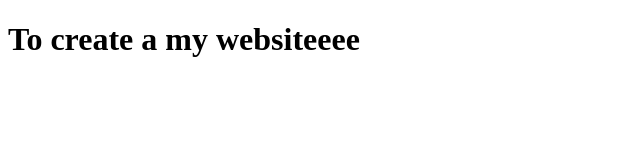
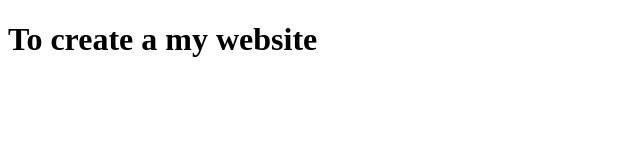
Before and after one commit to PoornimaSelvaraj/sample, a plain HTML site: page index.html in a window 1280 px wide. Shown: the full height of the page, 0-640 px from the left. Drawn offline with Linux system fonts and the light colour scheme.

Commit message:
Update index.html

```diff
--- a/index.html
+++ b/index.html
@@ -6,6 +6,6 @@
     <title>Website</title>
 </head>
 <body>
-    <h1>To create a my websiteeee</h1>
+    <h1>To create a my website</h1>
 </body>
 </html>
```
